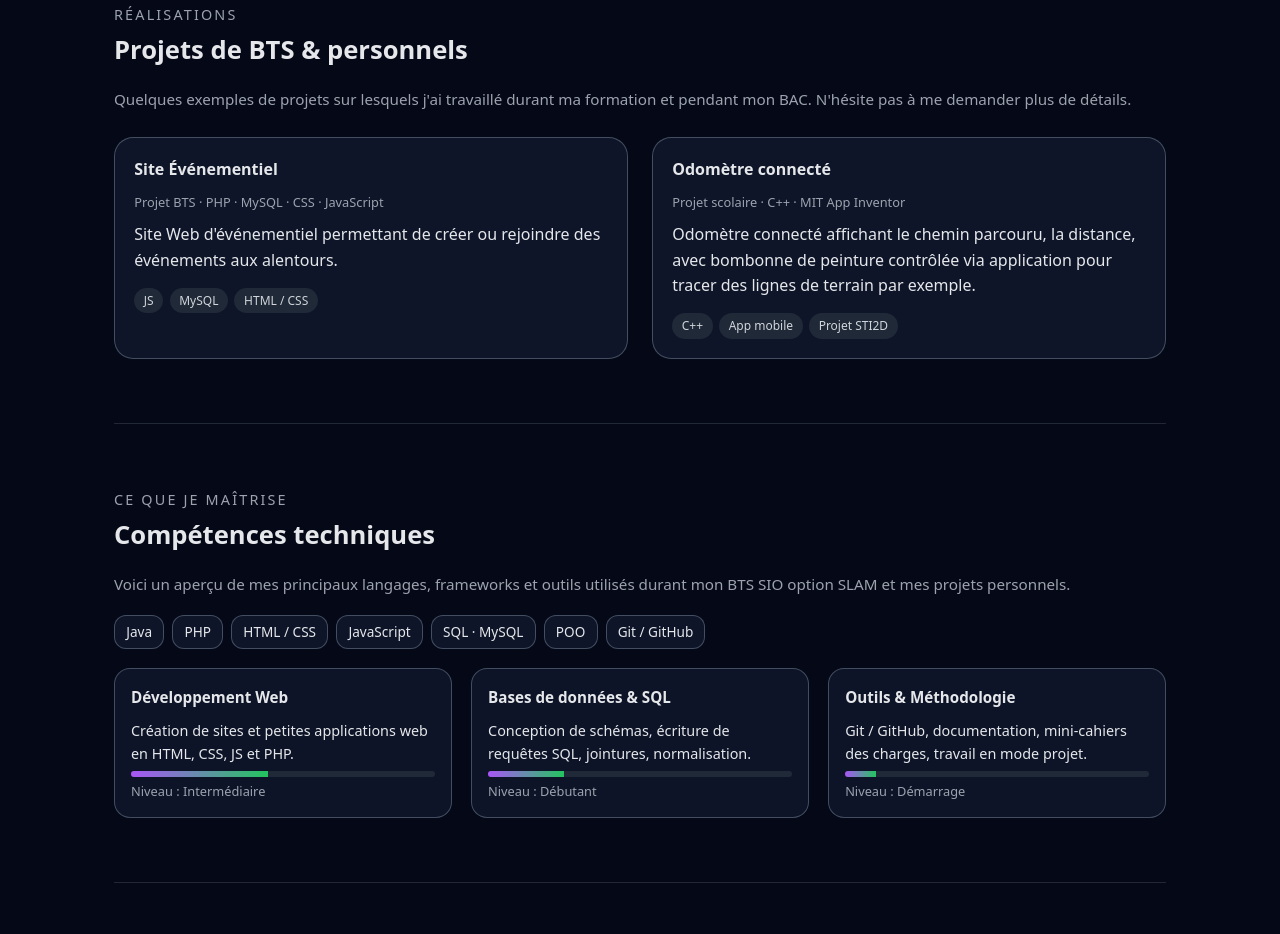
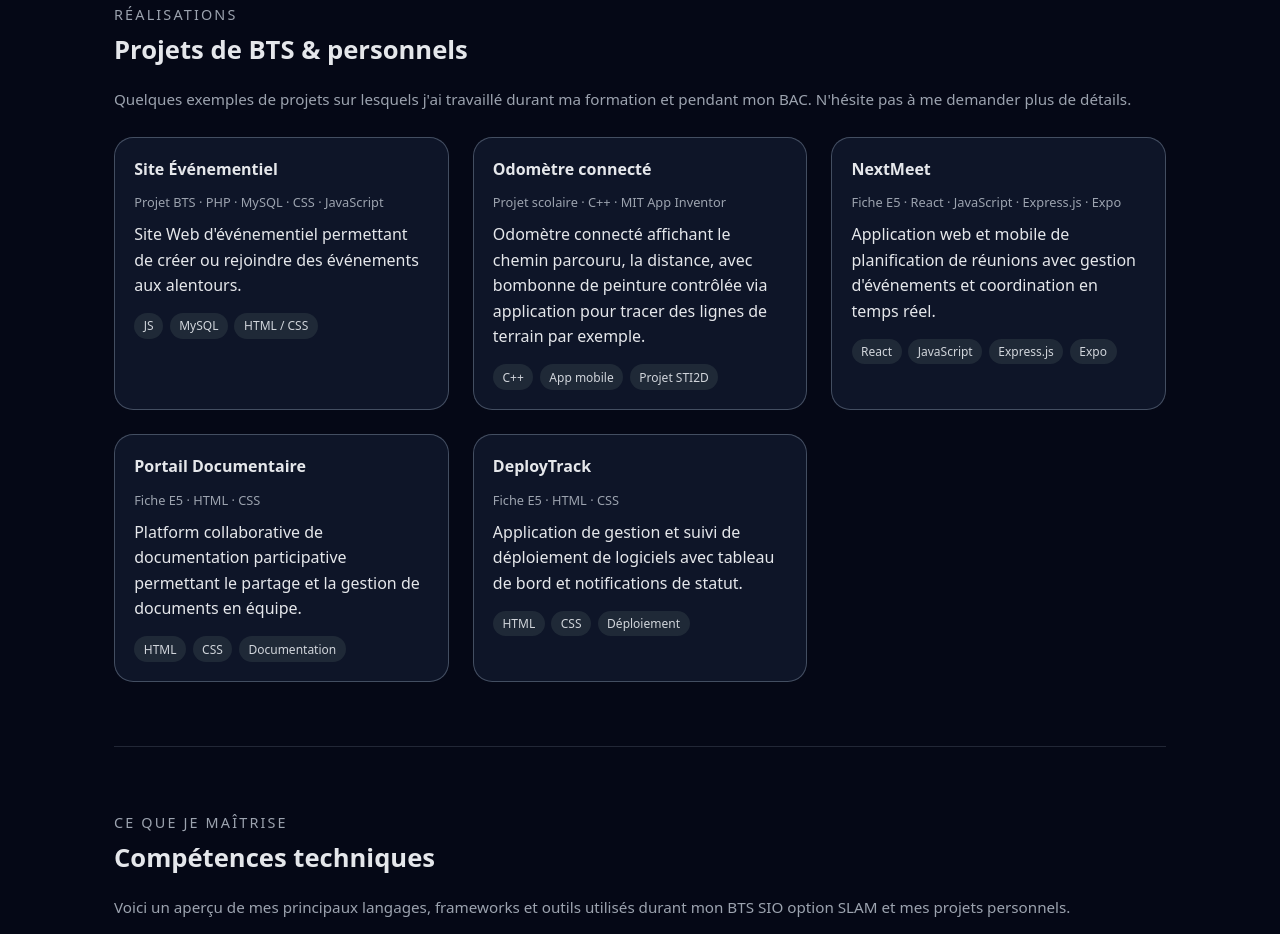
Before and after one commit to lennyjaloin/portfolio, a plain HTML site: page index.html in a window 1280 px wide. Shown: the part 1989-2923 px from the top of the page. Drawn offline with nearby package versions, Linux system fonts and the light colour scheme; no server answers.

Commit message:
Ajout projets Fiche E5 (NextMeet, Portail Documentaire, DeployTrack)

```diff
--- a/index.html
+++ b/index.html
@@ -896,6 +896,46 @@
             <span class="project-tag">Projet STI2D</span>
           </div>
         </article>
+
+        <article class="project-card">
+          <h3 class="project-title">NextMeet</h3>
+          <p class="project-meta">Fiche E5 · React · JavaScript · Express.js · Expo</p>
+          <p>
+            Application web et mobile de planification de réunions avec gestion d'événements et coordination en temps réel.
+          </p>
+          <div class="project-tags">
+            <span class="project-tag">React</span>
+            <span class="project-tag">JavaScript</span>
+            <span class="project-tag">Express.js</span>
+            <span class="project-tag">Expo</span>
+          </div>
+        </article>
+
+        <article class="project-card">
+          <h3 class="project-title">Portail Documentaire</h3>
+          <p class="project-meta">Fiche E5 · HTML · CSS</p>
+          <p>
+            Platform collaborative de documentation participative permettant le partage et la gestion de documents en équipe.
+          </p>
+          <div class="project-tags">
+            <span class="project-tag">HTML</span>
+            <span class="project-tag">CSS</span>
+            <span class="project-tag">Documentation</span>
+          </div>
+        </article>
+
+        <article class="project-card">
+          <h3 class="project-title">DeployTrack</h3>
+          <p class="project-meta">Fiche E5 · HTML · CSS</p>
+          <p>
+            Application de gestion et suivi de déploiement de logiciels avec tableau de bord et notifications de statut.
+          </p>
+          <div class="project-tags">
+            <span class="project-tag">HTML</span>
+            <span class="project-tag">CSS</span>
+            <span class="project-tag">Déploiement</span>
+          </div>
+        </article>
       </div>
     </section>
 
```
